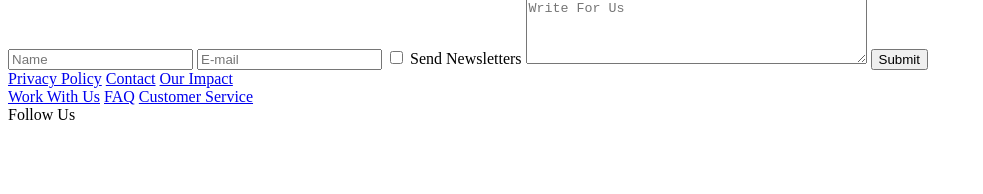
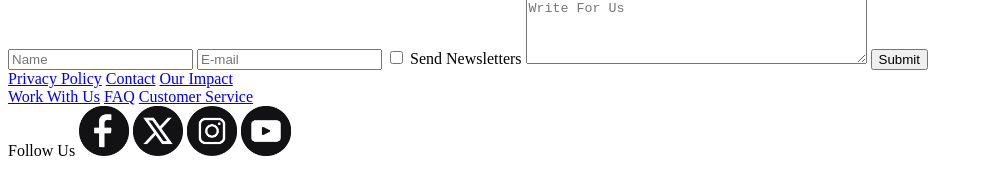
Before and after one commit to RevoU-FSSE-4/module-1-T2-NoorMBintang, a plain HTML site: page index.html in a window 1280 px wide. Shown: the part 604-798 px from the top of the page, without its empty margins (0-983 px from the left). Drawn offline with Linux system fonts and the light colour scheme.

Commit message:
add assets

```diff
--- a/index.html
+++ b/index.html
@@ -5,6 +5,7 @@
     <meta charset="UTF-8">
     <meta name="viewport" content="width=device-width, initial-scale=1.0">
     <meta name="keywords" content="fundraiser, jungle, ecosystem">
+    <link rel="icon" type="image/png" href="/assets/logo2jpg.png">
     <title>Forest Revival</title>
 </head>
 <body>
@@ -18,9 +19,9 @@
             <a href="#contributing">Contributing</a>
         </nav>
     </header>
-    <!-- Picture ratio 1:1.77 adjusted later and add some other picture for responsive deign in next week -->
+    <!-- Picture ratio 1:1.77 adjusted later and add some other picture for responsive design in next week -->
     <picture>
-        <img src="https://geotimes.id/wp-content/uploads/2017/08/hutan-kinipan-sawit-1068x601.jpg" alt="hutankalimantan" width="885px" height="500px">
+        <img src="/assets/hutan-kinipan-sawit-1068x601.jpg" alt="hutankalimantan" width="885px" height="500px">
     </picture>
     <main>
         <!-- need to collect article -->
@@ -51,6 +52,12 @@
         <!-- add logo to link -->
         <div id="footer3">
             Follow Us
+            <picture>
+                <img src="/assets/facebooklogo.jpg" alt="facebookLogo" width="50px" height="50px">
+                <img src="/assets/xlogo.jpg" alt="xLogo" width="50px" height="50px">
+                <img src="/assets/instagramlogo.jpg" alt="intagramLogo" width="50px" height="50px">
+                <img src="/assets/youtubelogo.jpg" alt="youtubeLogo" width="50px" height="50px">
+            </picture>
         </div>
     </footer>
 </body>
```
Also changed, not shown: assets/facebooklogo.jpg (added), assets/hutan-kinipan-sawit-1068x601.jpg (added), assets/instagramlogo.jpg (added), assets/logo.jpg (added), assets/logo2jpg.jpg (added), assets/logo2jpg.png (added), assets/logo2jpg.svg (added), assets/pexels-akil-mazumder-1072824.jpg (added), assets/pexels-evan-nitschke-1003699.jpg (added), assets/pexels-everett-bumstead-5422496.jpg (added), assets/xlogo.jpg (added), assets/youtubelogo.jpg (added), 6 other files.
